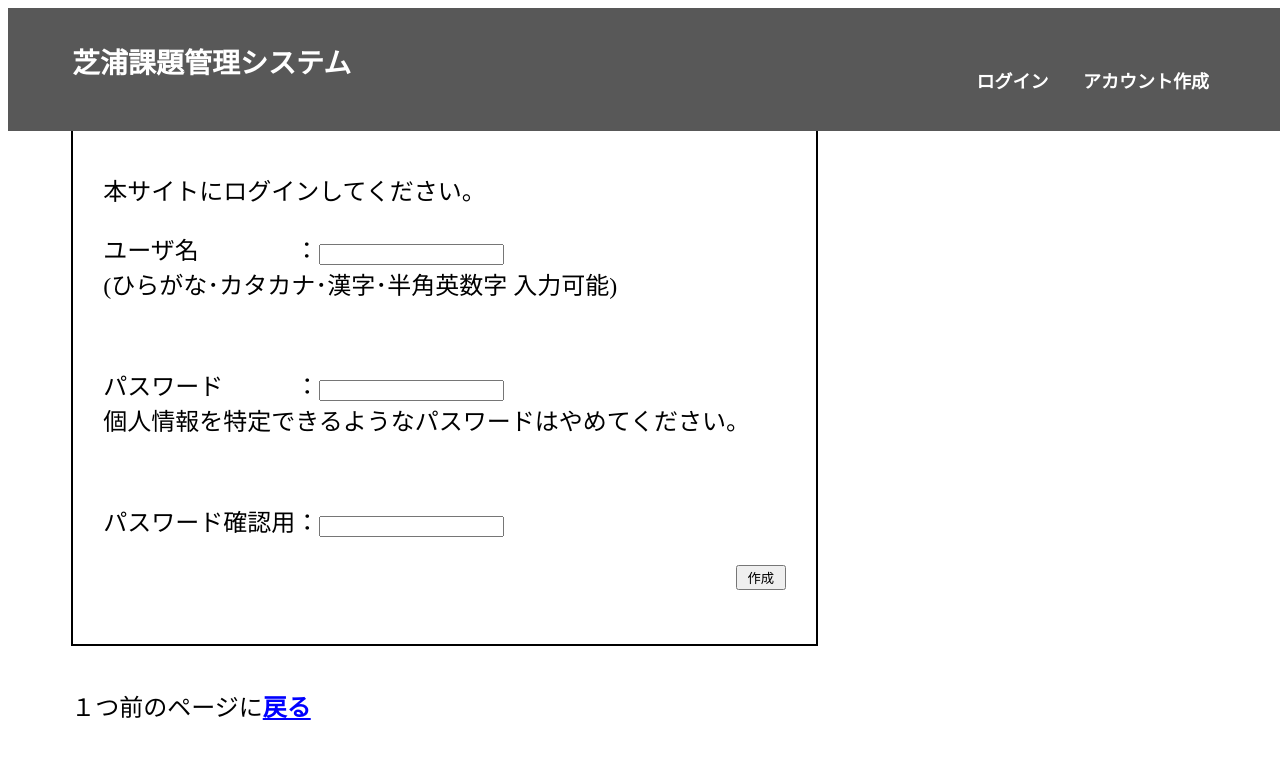
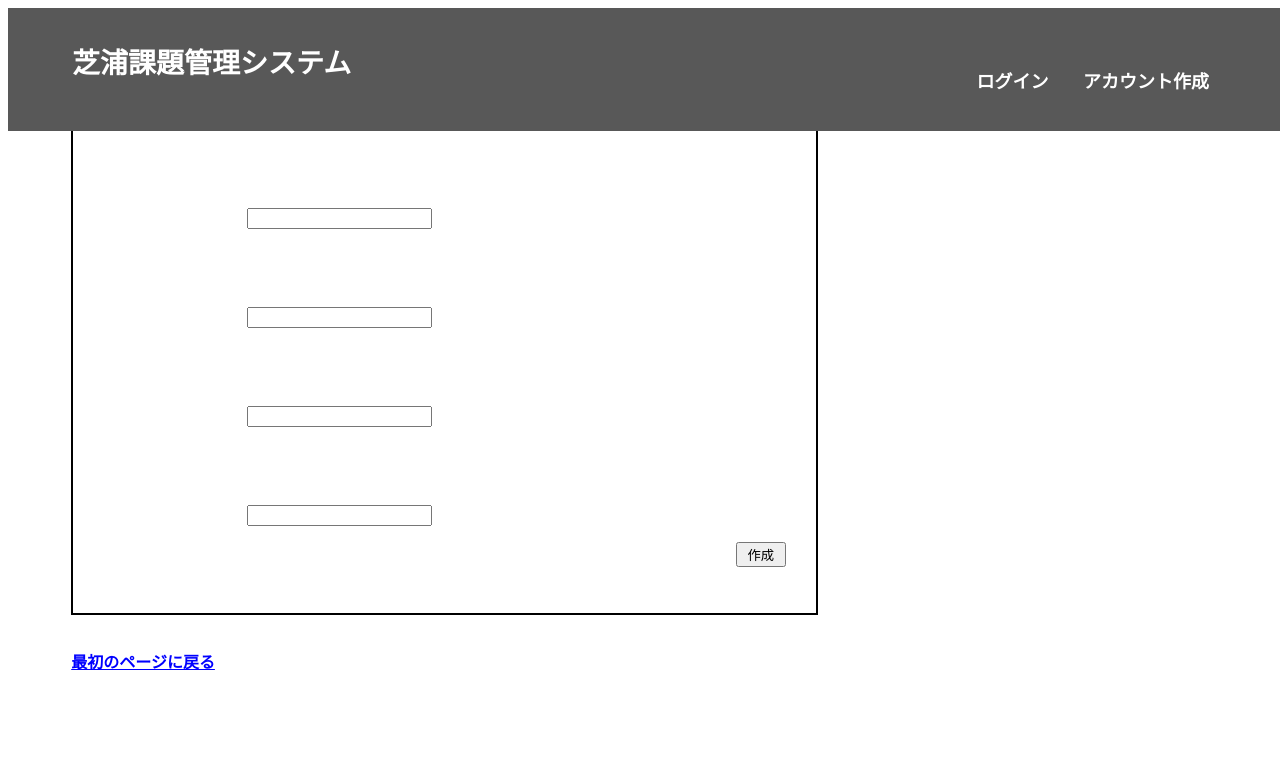
Before and after one commit to Tomoya777/project, a Django app: page /login/create/ in a window 1280 px wide. Shown: the top 759 px of the page. Run offline with Django 3.2, Linux system fonts and the light colour scheme; some libraries are stand-ins or nearby versions.

Commit message:
admin情報の更新

```diff
--- a/site/static/css/create.css
+++ b/site/static/css/create.css
@@ -10,7 +10,7 @@
         padding: 30px;
         border: 2px solid #000000;
     }
-    .create p{
+    .p{
         font-size:24px;
         color: #000000;
     }
--- a/site/templates/create.html
+++ b/site/templates/create.html
@@ -14,7 +14,7 @@
     <div id="nav">
         <div class="container">
             <div class="container2">
-                <a href="#">芝浦課題管理システム</a>
+                <a href="http://127.0.0.1:8000/">芝浦課題管理システム</a>
             </div>
             <ul id="main-menu">
                 <br>
@@ -27,11 +27,14 @@
 
     <div class="create">
         <div class="form">
-            <p>本サイトにログインしてください。</p>
+            <p>本サイトの登録を行ってください。</p>
             <form method="POST">
             {% csrf_token %}
                 <p>ユーザ名　　　　：<input name="username"><br>
                     (ひらがな･カタカナ･漢字･半角英数字 入力可能)</p>
+                <br>
+                <p>ペールアドレス　：<input name="email"><br>
+                    メールを受け取れるアドレスを記入してください。</p>
                 <br>
                 <p>パスワード　　　：<input type="password" name="password"><br>
                     個人情報を特定できるようなパスワードはやめてください。</p>
@@ -43,10 +46,8 @@
             </form>
         </div>
         <br>
-        <p>１つ前のページに<a href="javascript:history.go(-1)"><b>戻る</b></a>
+        <p><a href="http://127.0.0.1:8000/"><b>最初のページに戻る</b></a>
         </p>
     </div>
-
-
 </body>
 </html>
--- a/site/templates/createok.html
+++ b/site/templates/createok.html
@@ -14,12 +14,12 @@
     <div id="nav">
         <div class="container">
             <div class="container2">
-                <a href="#">芝浦課題管理システム</a>
+                <a href="http://127.0.0.1:8000/">芝浦課題管理システム</a>
             </div>
             <ul id="main-menu">
                 <br>
-                <li><a href="#">トップページ</a></li>
-                <li><a href="#">課題一覧</a></li>
+                <li><a href="{% url 'login' %}">ログイン</a></li>
+                <li><a href="{% url 'create' %}">アカウント作成</a></li>
                 <li><a href="{% url 'login' %}">ログイン</a></li>
             </ul>
         </div>
--- a/site/templates/index.html
+++ b/site/templates/index.html
@@ -14,7 +14,7 @@
     <div id="nav">
         <div class="container">
             <div class="container2">
-                <a href="#">芝浦課題管理システム</a>
+                <a href="http://127.0.0.1:8000/">芝浦課題管理システム</a>
             </div>
             <ul id="main-menu">
                 <br>
--- a/site/templates/logout.html
+++ b/site/templates/logout.html
@@ -14,7 +14,7 @@
     <div id="nav">
         <div class="container">
             <div class="container2">
-                <a href="#">芝浦課題管理システム</a>
+                <a href="http://127.0.0.1:8000/">芝浦課題管理システム</a>
             </div>
             <ul id="main-menu">
                 <br>
--- a/site/templates/scomblogin.html
+++ b/site/templates/scomblogin.html
@@ -14,7 +14,7 @@
     <div id="nav">
         <div class="container">
             <div class="container2">
-                <a href="#">芝浦課題管理システム</a>
+                <a href="http://127.0.0.1:8000/">芝浦課題管理システム</a>
             </div>
             <ul id="main-menu">
                 <br>
@@ -36,3 +36,5 @@
         <br>
         <input type="submit" value="ログイン">
     </form>
+</body>
+</html>
```
Also changed, not shown: site/templates/login.html (+4 -5 lines), site/db.sqlite3.
